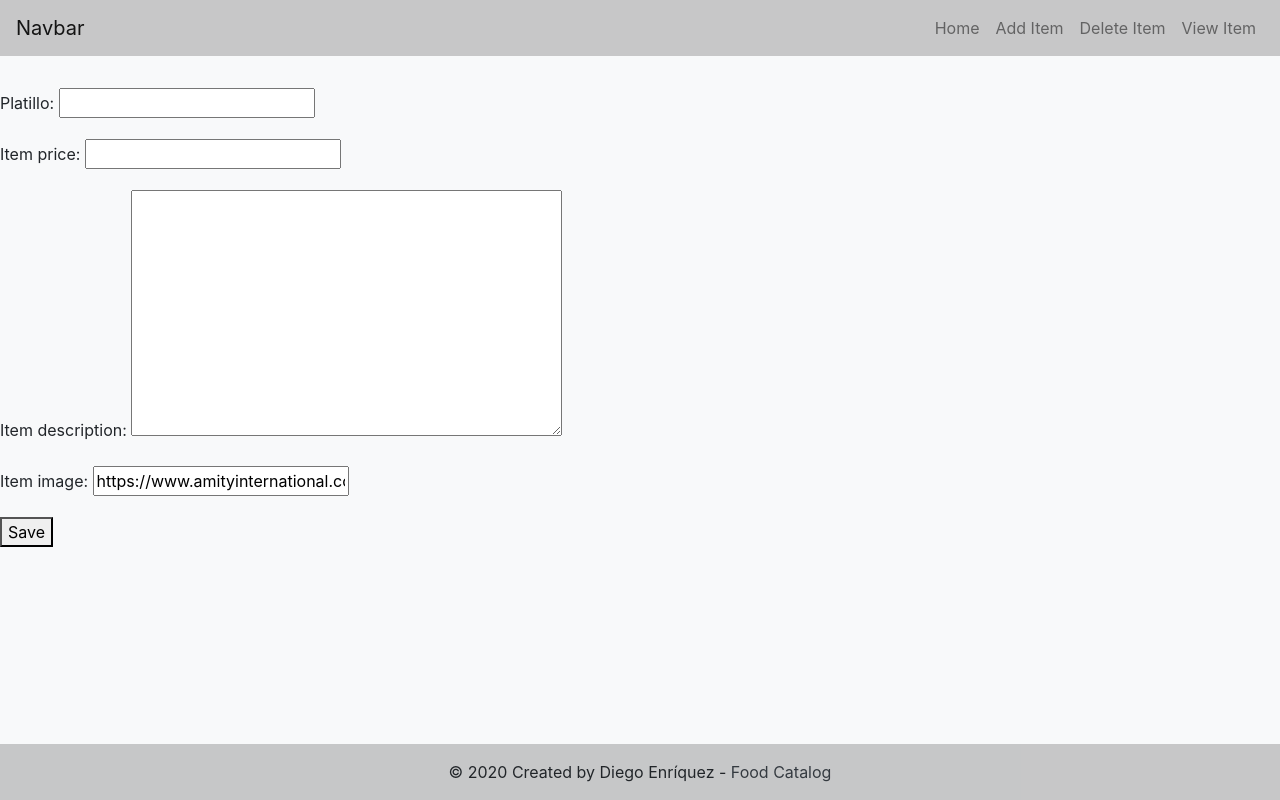
After one commit to Diegomca98/foodcatalog, a Django app: page /food/add-item/ in a window 1280 px wide. The commit adds this page. Run offline with Django 3.2, Linux system fonts and the light colour scheme; some libraries are stand-ins or nearby versions.

Commit message:
Create, update, delete forms for items

```diff
--- /dev/null
+++ b/foodcatalog/food/forms.py
@@ -0,0 +1,7 @@
+from django import forms
+from .models import Item
+
+class ItemForm(forms.ModelForm):
+    class Meta:
+        model = Item
+        fields = ['item_name', 'item_price', 'item_description', 'item_image']
--- a/foodcatalog/food/static/css/styles.css
+++ b/foodcatalog/food/static/css/styles.css
@@ -6,6 +6,20 @@ body {
     background: #f8f9fa!important;
 }
 
-.details {
+.details,
+form {
     margin-top: 2em;
 }
+
+h2.confirmation {
+    text-align: center;
+}
+
+.centrar {
+    margin: auto!important;
+    display: flex!important;
+}
+
+.centrar button {
+    margin: auto!important;
+}
--- /dev/null
+++ b/foodcatalog/food/templates/item-form.html
@@ -0,0 +1,10 @@
+{% extends 'shared/menu.html' %}
+
+{% block content %}
+<form method="POST">
+    {% csrf_token %}
+    {{ form.as_p }}
+
+    <button type="submit">Save</button>
+</form>
+{% endblock  %}
--- a/foodcatalog/food/templates/item.html
+++ b/foodcatalog/food/templates/item.html
@@ -11,6 +11,7 @@
             <hr>
             <h3>{{ item.item_description }}</h3>
             <h5>${{ item.item_price }}</h5>
+            <a class="btn btn-danger" href="{% url 'delete' item.id %}">Delete</a>
         </div>
     </div>
 </div>
--- a/foodcatalog/food/templates/items.html
+++ b/foodcatalog/food/templates/items.html
@@ -15,6 +15,7 @@
             </div>
             <div class="col-md-2">
                 <a class="btn btn-success"href="{% url 'details' item.id %}">Details</a>
+                <a class="btn btn-warning"href="{% url 'update' item.id %}">Update</a>
             </div>
         </div>
     <hr>
--- a/foodcatalog/food/templates/shared/menu.html
+++ b/foodcatalog/food/templates/shared/menu.html
@@ -17,7 +17,7 @@
                         <a class="nav-link" href="{% url 'food' %}">Home</a>
                     </li>
                     <li class="nav-item">
-                        <a class="nav-link" href="{% url 'food' %}">Add Item</a>
+                        <a class="nav-link" href="{% url 'add' %}">Add Item</a>
                     </li>
                     <li class="nav-item">
                         <a class="nav-link" href="{% url 'food' %}">Delete Item</a>
--- a/foodcatalog/food/urls.py
+++ b/foodcatalog/food/urls.py
@@ -4,4 +4,7 @@ from django.urls import path
 urlpatterns = [
     path('', views.food, name="food"),
     path('item/<int:item_id>/', views.details, name="details"),
+    path('add-item/', views.create_item, name="add"),
+    path('update-item/<int:id>/', views.update_item, name="update"),
+    path('delete-item/<int:id>/', views.delete_item, name="delete"),
 ]
--- a/foodcatalog/food/views.py
+++ b/foodcatalog/food/views.py
@@ -1,6 +1,7 @@
 from django.shortcuts import render, redirect
 from django.http import HttpResponse
 from .models import Item
+from .forms import ItemForm
 
 # Create your views here.
 def food(request):
@@ -15,7 +16,40 @@ def details(request, item_id):
         'item': detail,
     })
 
+def create_item(request):
+    form = ItemForm(request.POST or None)
 
+    if form.is_valid():
+        form.save()
+        return redirect('food')
+
+    return render(request, 'item-form.html', {
+        'form': form
+    })
+
+def update_item(request, id):
+    item = Item.objects.get(pk=id)
+    form = ItemForm(request.POST or None, instance=item)
+
+    if form.is_valid():
+        form.save()
+        return redirect('food')
+
+    return render(request, 'item-form.html', {
+        'form': form,
+        'item': item,
+    })
+
+def delete_item(request, id):
+    item = Item.objects.get(pk=id)
+
+    if request.POST:
+        item.delete()
+        return redirect('food')
+
+    return render(request, 'delete-item.html', {
+        'item': item
+    })
 
 
 def index(request):
```
Also changed, not shown: foodcatalog/food/templates/delete-item.html (added, +11 -0 lines).
